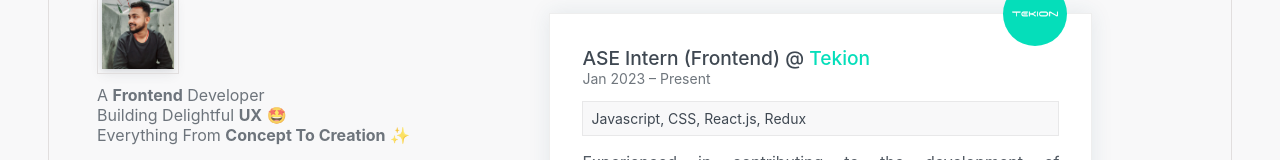
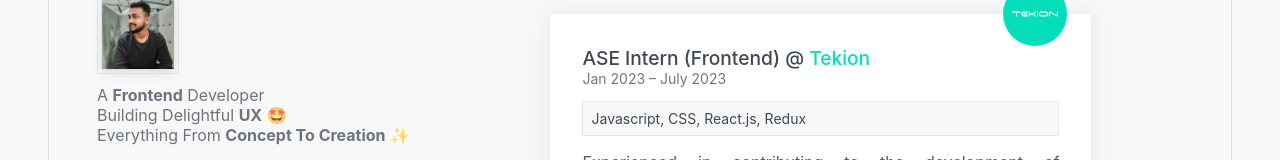
Before and after one commit to alok-dotcom/Portfolio, a React (Create React App) app: page / in a window 1280 px wide. Shown: the part 150-310 px from the top of the page. Built offline with nearby package versions, Linux system fonts and the light colour scheme.

Commit message:
Update info-data.js

```diff
--- a/src/data/info-data.js
+++ b/src/data/info-data.js
@@ -14,7 +14,7 @@
       Url: 'https://tekion.com/',
       role: 'ASE Intern (Frontend)',
       textColor: '#05deba',
-      duration: 'Jan 2023 – Present',
+      duration: 'Jan 2023 – July 2023',
       aboutRolePara1: `Experienced in contributing to the development of FormBuilder, a dynamic application featuring a
 user-friendly canvas interface enabling the intuitive dragging and dropping of container elements, including
 rows.`,
```
